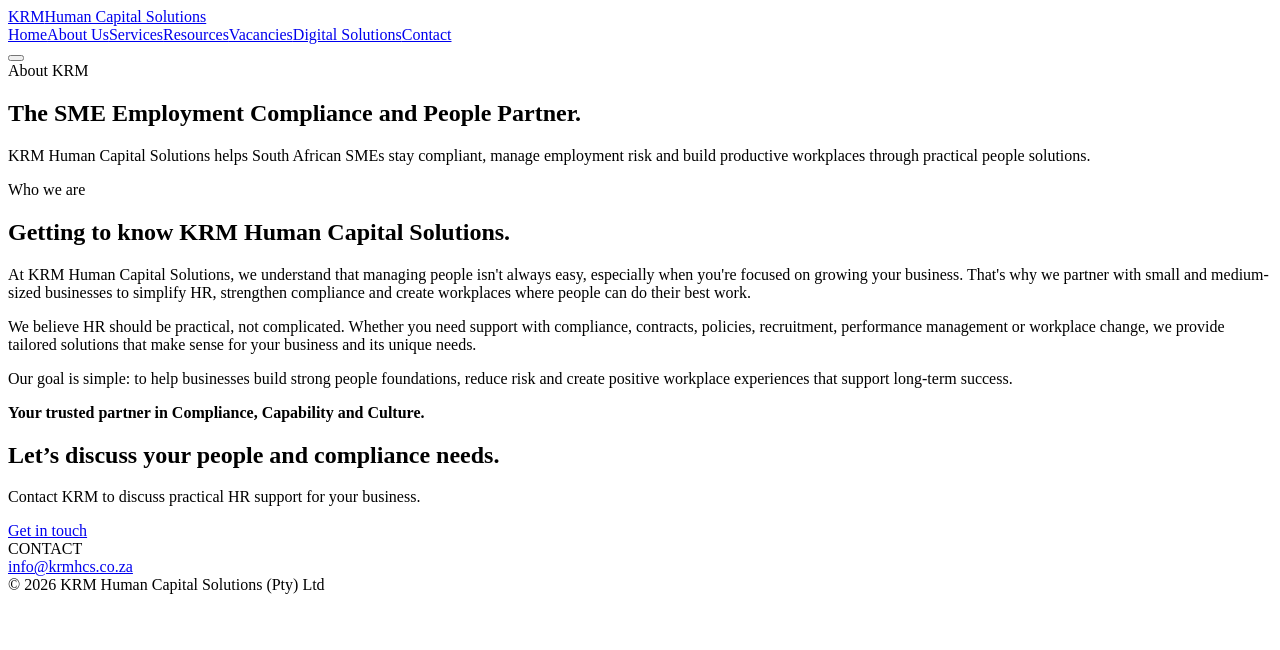
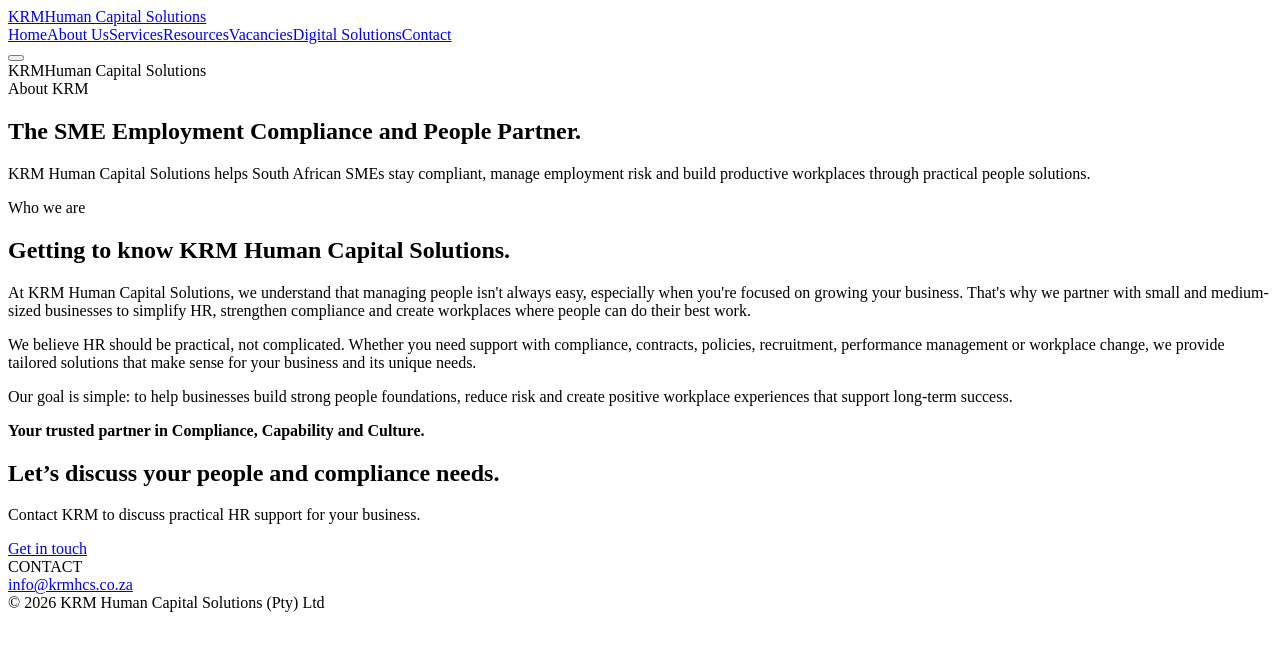
Before and after one commit to UnarineL/krm_website, a React (Vite) app: page /legacy in a window 1280 px wide. Shown: the top 650 px of the page. Built offline with nearby package versions, Linux system fonts and the light colour scheme; the HTML template or start-up script is replaced by a standard one.

Commit message:
Add circular KRM logo to all non-home page heroes

```diff
--- a/src/pages.jsx
+++ b/src/pages.jsx
@@ -53,6 +53,7 @@ const templates = [
 function PageIntro({ eyebrow, title, text, dark = false, tone = '' }) {
   return (
     <section className={`page-intro ${dark ? 'page-intro-dark' : ''} ${tone ? `page-intro-${tone}` : ''}`}>
+      <div className="page-intro-mark"><Logo dark /></div>
       <div className="content">
         <span className="eyebrow">{eyebrow}</span>
         <h1 className="serif">{title}</h1>
@@ -316,6 +317,7 @@ export function DigitalSolutions() {
   return (
     <>
       <section className="digital-hero">
+        <div className="digital-hero-mark"><Logo dark /></div>
         <div className="content digital-hero-inner">
           <div className="digital-hero-copy">
             <span className="eyebrow eyebrow-light">Digital Solutions</span>
```
